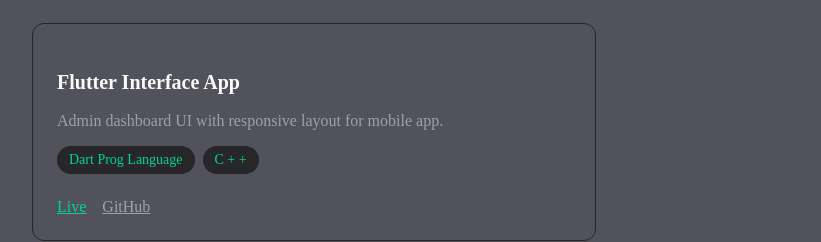
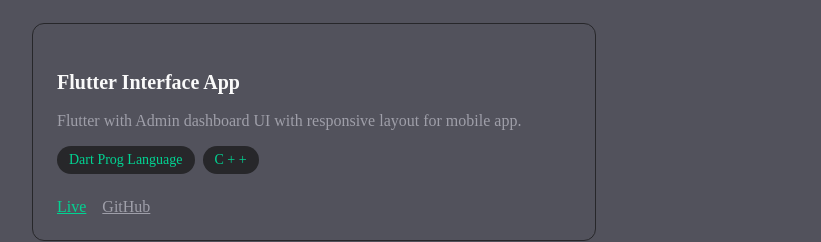
Before and after one commit to 0xSaifX/saif-portfolio, a React (Vite) app: page / in a window 1280 px wide. Shown: the part 1304-1546 px from the top of the page, without its empty margins (32-853 px from the left). Built offline with nearby package versions, Linux system fonts and the light colour scheme.

Commit message:
auto-commit

```diff
--- a/src/data/project.js
+++ b/src/data/project.js
@@ -15,7 +15,7 @@ export const projects = [
   },
   {
     title: "Flutter Interface App",
-    description: "Admin dashboard UI with responsive layout for mobile app.",
+    description: "Flutter with Admin dashboard UI with responsive layout for mobile app.",
     tech: ["Dart Prog Language", "C + +"],
     github: "https://github.com/0xSaifX/Scooter-eCommerce-App-created",
     live: "https://saif-portfolio-ruddy.vercel.app",
```
